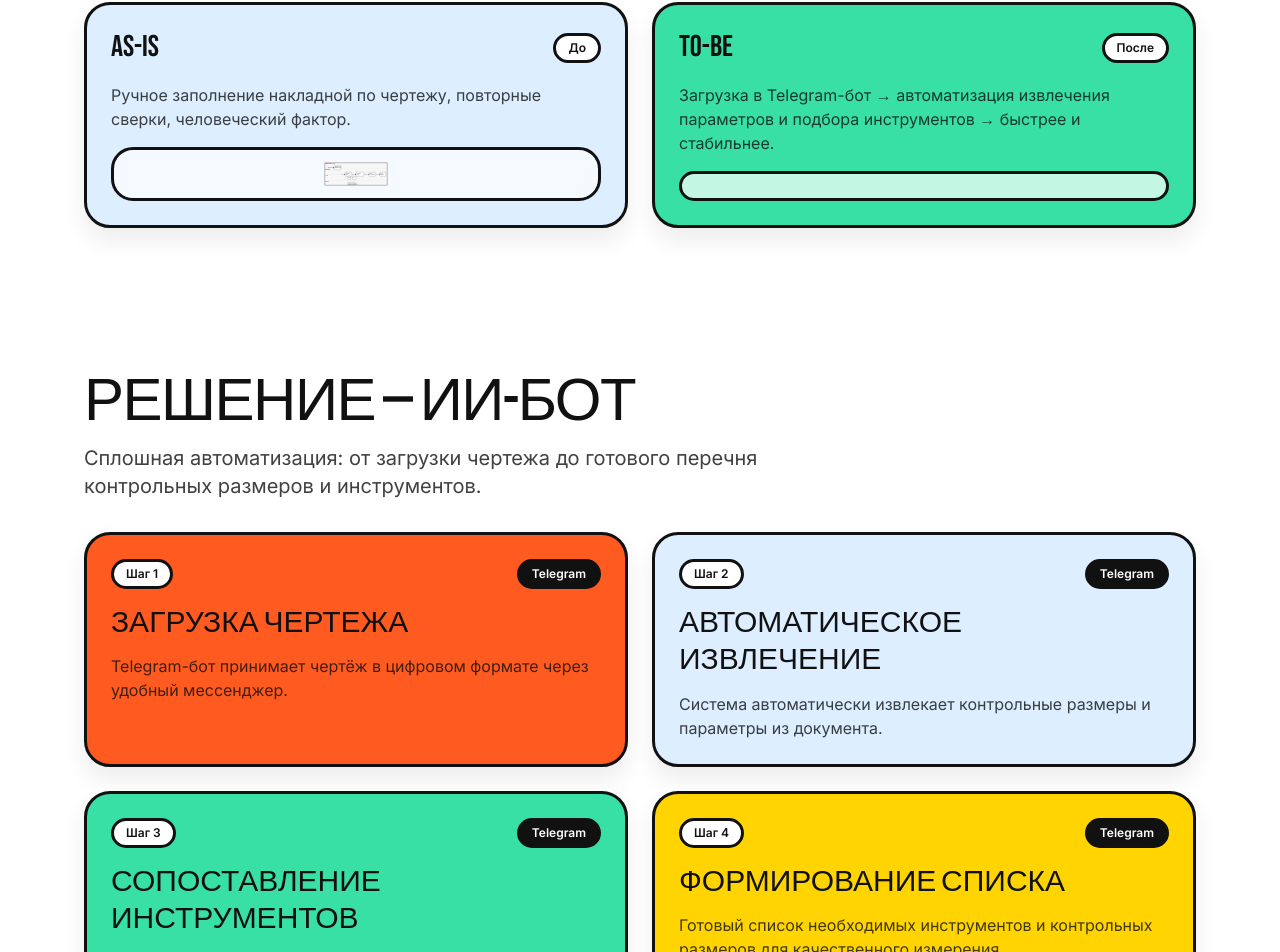
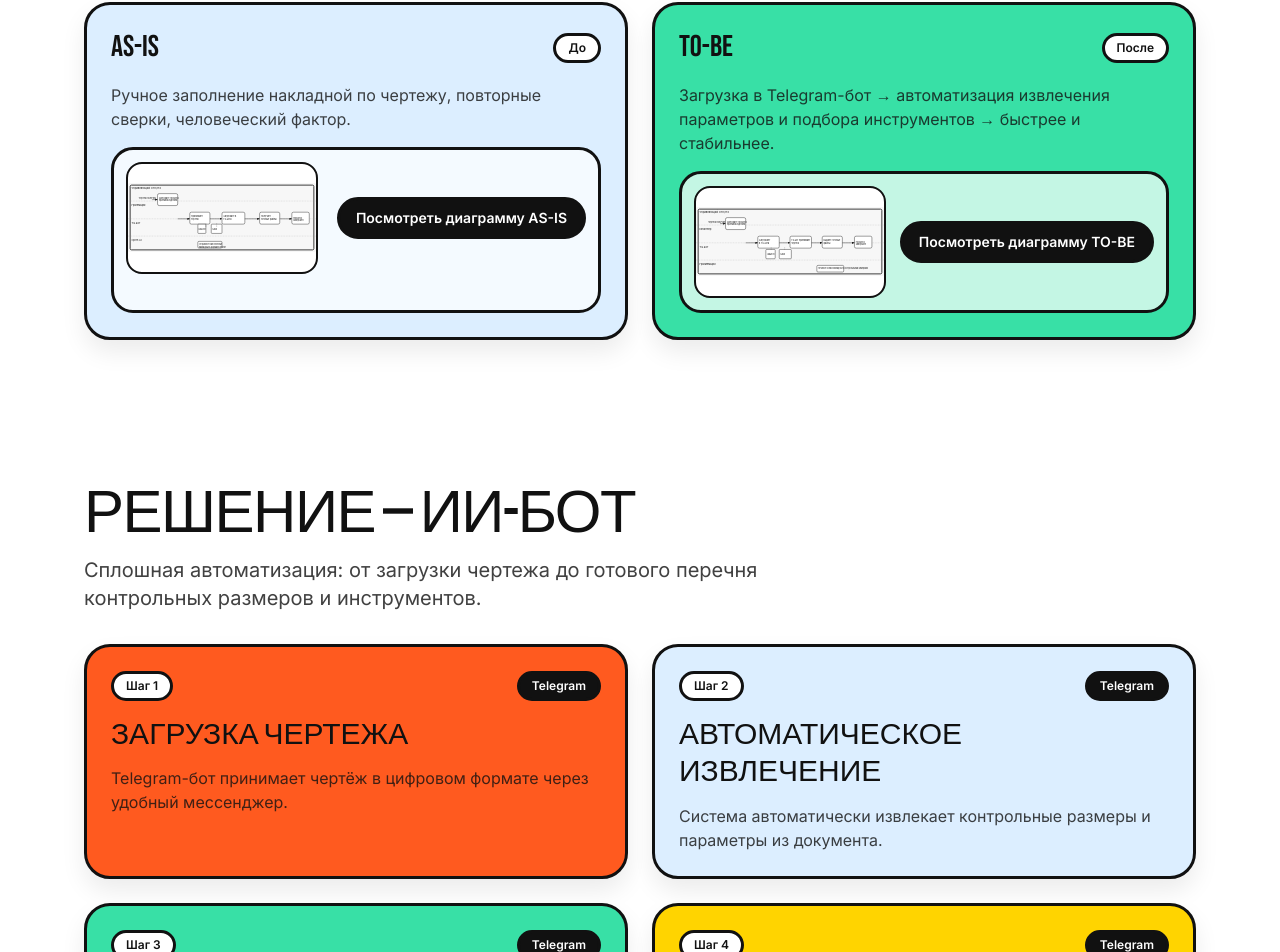
Before and after one commit to glebmorkovin/speccheck, a Next.js app: page / in a window 1280 px wide. Shown: the part 1465-2417 px from the top of the page. Built offline with nearby package versions, Linux system fonts and the light colour scheme; no server answers.

Commit message:
Add full-size AS-IS/TO-BE diagrams with buttons and lightbox

```diff
--- a/components/AsIsToBe.tsx
+++ b/components/AsIsToBe.tsx
@@ -8,7 +8,8 @@ type Card = {
   title: string;
   text: string;
   color: string;
-  image: string;
+  thumb: string;
+  full: string;
   placeholder: string;
 };
 
@@ -17,14 +18,16 @@ const cards: Card[] = [
     title: "AS-IS",
     text: "Ручное заполнение накладной по чертежу, повторные сверки, человеческий фактор.",
     color: "bg-sky",
-    image: "/as-is.svg",
+    thumb: "/as-is.svg",
+    full: "/as-is-full.svg",
     placeholder: "AS-IS diagram",
   },
   {
     title: "TO-BE",
     text: "Загрузка в Telegram-бот → автоматизация извлечения параметров и подбора инструментов → быстрее и стабильнее.",
     color: "bg-mint",
-    image: "/to-be.svg",
+    thumb: "/to-be.svg",
+    full: "/to-be-full.svg",
     placeholder: "TO-BE diagram",
   },
 ];
@@ -157,9 +160,9 @@ export default function AsIsToBe() {
               }}
             >
               <img
-                src={activeDiagram.image}
+                src={activeDiagram.full}
                 alt={activeDiagram.placeholder}
-                className="max-h-[80vh] rounded-[24px] border-[3px] border-white shadow-2xl"
+                className="max-h-[82vh] max-w-[92vw] rounded-[24px] border-[3px] border-white shadow-2xl object-contain"
               />
             </div>
           </div>
@@ -178,7 +181,7 @@ function AsToBeCard({
   idx: number;
   onOpen: () => void;
 }) {
-  const available = useImageAvailability(card.image);
+  const available = useImageAvailability(card.thumb);
   return (
     <motion.div
       className={`card ${card.color} p-6 flex flex-col gap-4`}
@@ -198,20 +201,25 @@ function AsToBeCard({
       <p className="text-base text-black/80">{card.text}</p>
       <div className="relative mt-auto flex-1 rounded-[22px] border-[3px] border-black bg-white/70 p-3 hover:-translate-y-1 transition-transform duration-300">
         {available ? (
-          <button
-            type="button"
-            className="relative block h-full w-full"
-            onClick={onOpen}
-            aria-label={`Открыть диаграмму ${card.title} в полный экран`}
-          >
-            <Image
-              src={card.image}
-              alt={card.placeholder}
-              fill
-              className="object-contain rounded-[18px]"
-              sizes="(min-width: 1024px) 400px, 100vw"
-            />
-          </button>
+          <div className="flex items-center justify-between gap-3">
+            <div className="relative h-28 w-48 overflow-hidden rounded-[16px] border-[2px] border-black bg-white">
+              <Image
+                src={card.thumb}
+                alt={card.placeholder}
+                fill
+                className="object-contain"
+                sizes="200px"
+                priority
+              />
+            </div>
+            <button
+              type="button"
+              className="pill border-[3px] border-black bg-black px-4 py-2 text-sm font-semibold text-white hover:-translate-y-1 hover:shadow-pill"
+              onClick={onOpen}
+            >
+              Посмотреть диаграмму {card.title}
+            </button>
+          </div>
         ) : (
           <div className="flex h-full min-h-[220px] items-center justify-center rounded-[18px] bg-black/5 text-sm font-semibold uppercase text-black/60">
             {card.placeholder}
```
Also changed, not shown: public/as-is-full.svg (added), public/to-be-full.svg (added).
